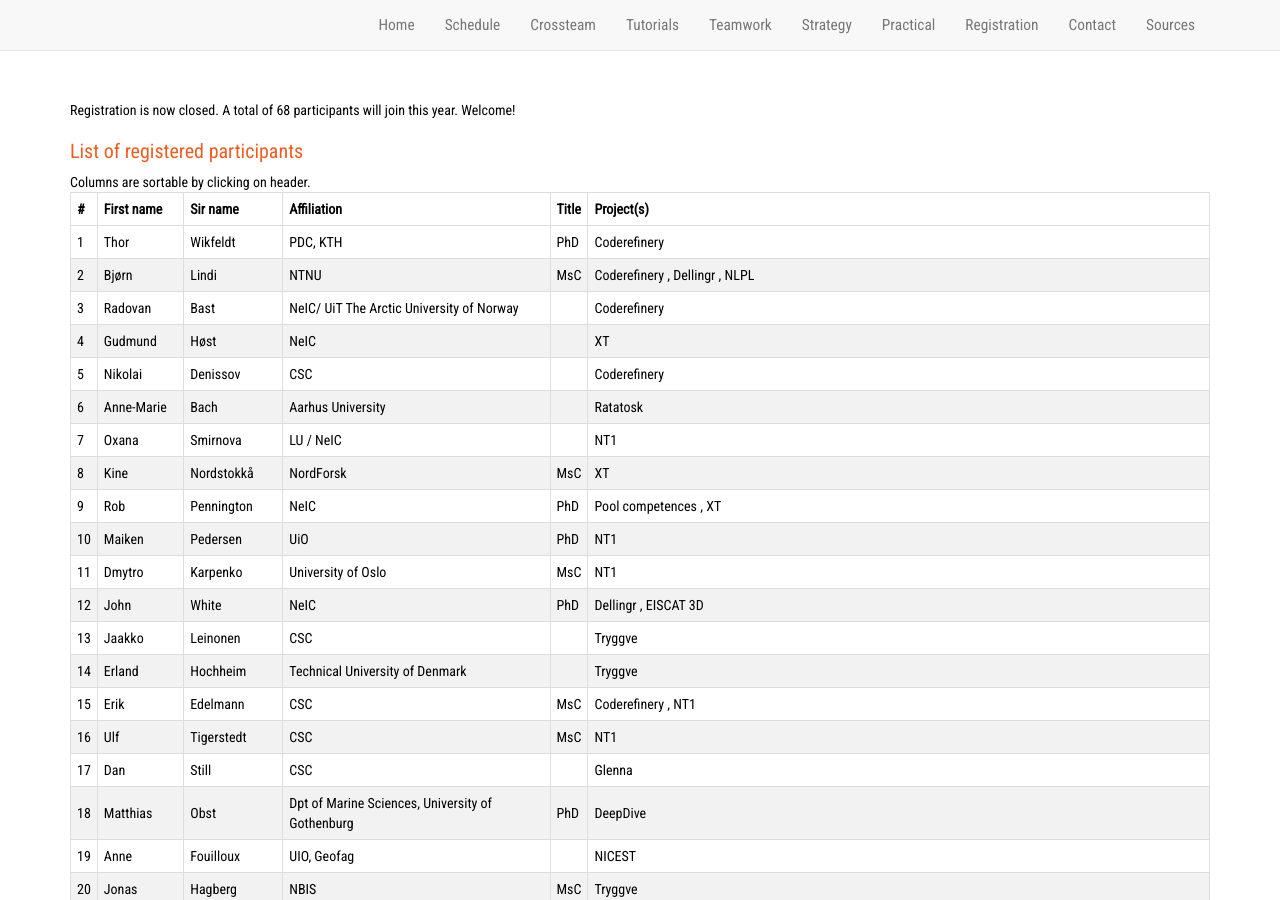
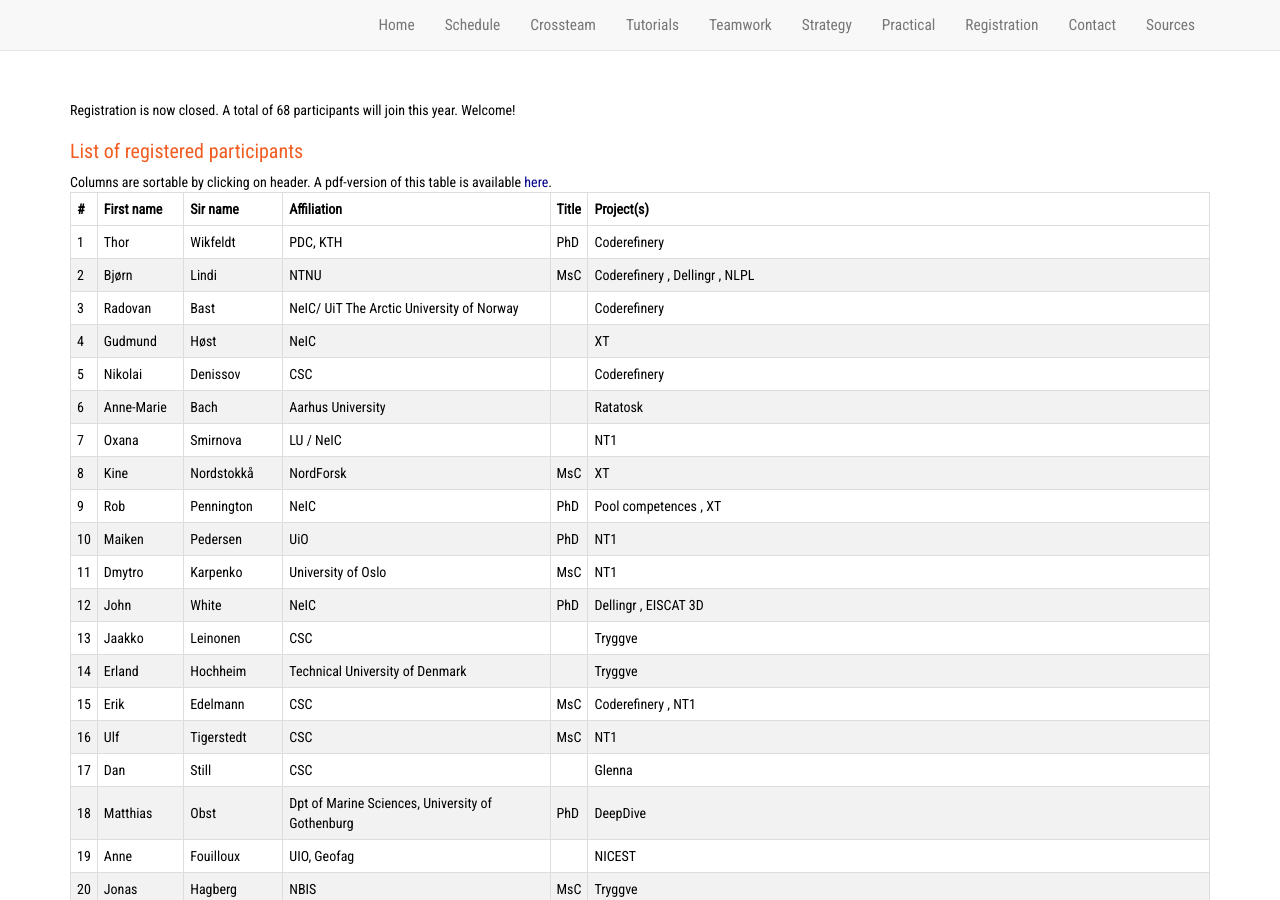
Before and after one commit to neicnordic/ahm18.neic.nordforsk.org, a Jekyll site: the page built from registration.md, in a window 1280 px wide and 900 px high. Built offline with Jekyll 4.4.1, drawn with Linux system fonts in a browser that asks for light colours; nearby versions of some CDN libraries; our own code applies the rules of GitHub Pages for plain Markdown files.

Commit message:
Added pdf-version of participants.

```diff
--- a/_includes/tables.html
+++ b/_includes/tables.html
@@ -6,7 +6,7 @@ Registration is now closed. A total of 68 participants will join this year. Welc
 
 
         <h3>List of registered participants</h3>
-Columns are sortable by clicking on header.
+Columns are sortable by clicking on header. A pdf-version of this table is available <a href="/ahm18.neic.nordforsk.org/assets/ahm18-static-participants.pdf">here</a>.
             <table class="sortable">
 <thead>
 <tr><th>#</th><th>First name</th><th>Sir name</th><th>Affiliation</th><th>Title</th><th>Project(s)</th></tr>
```
